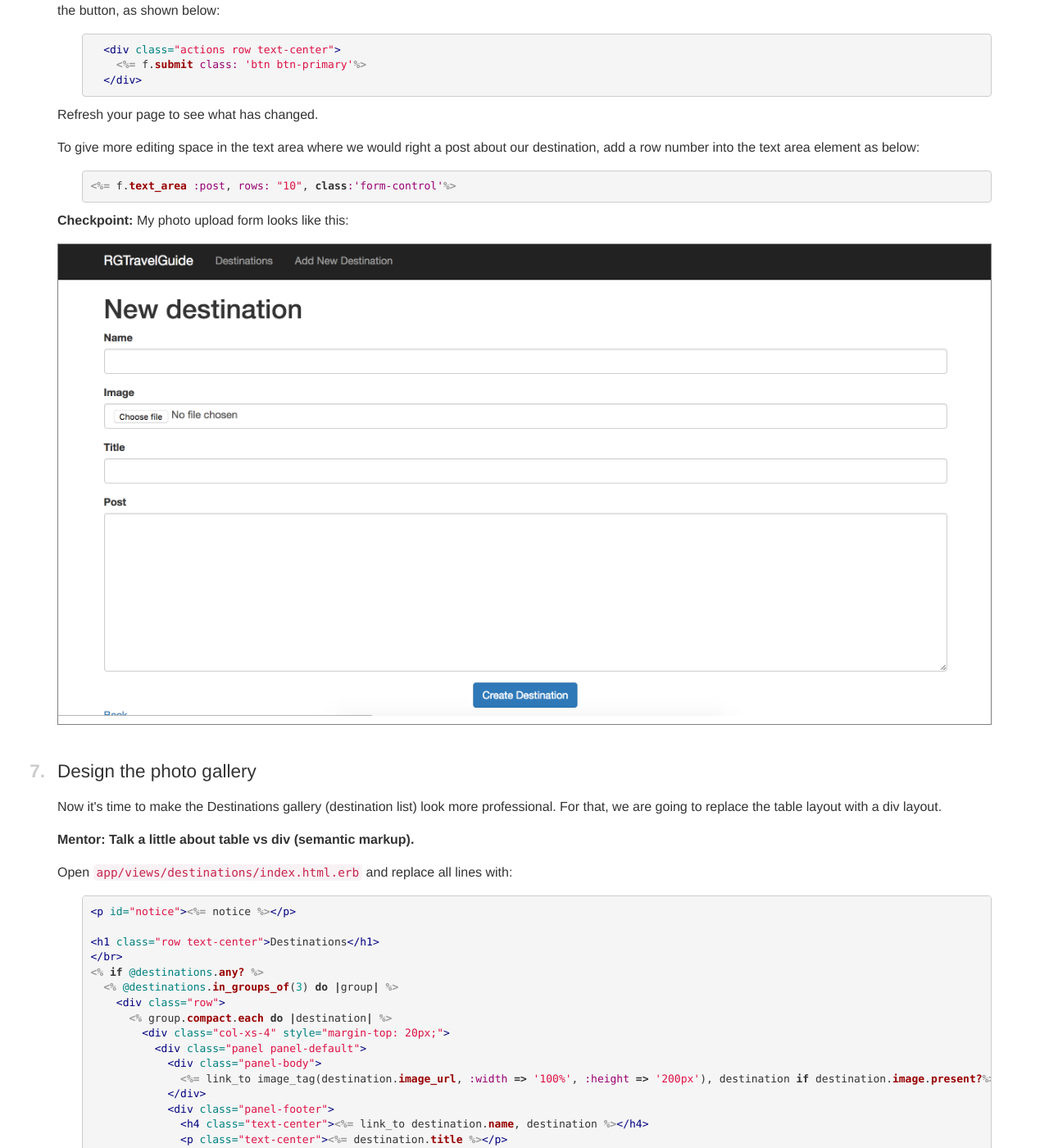
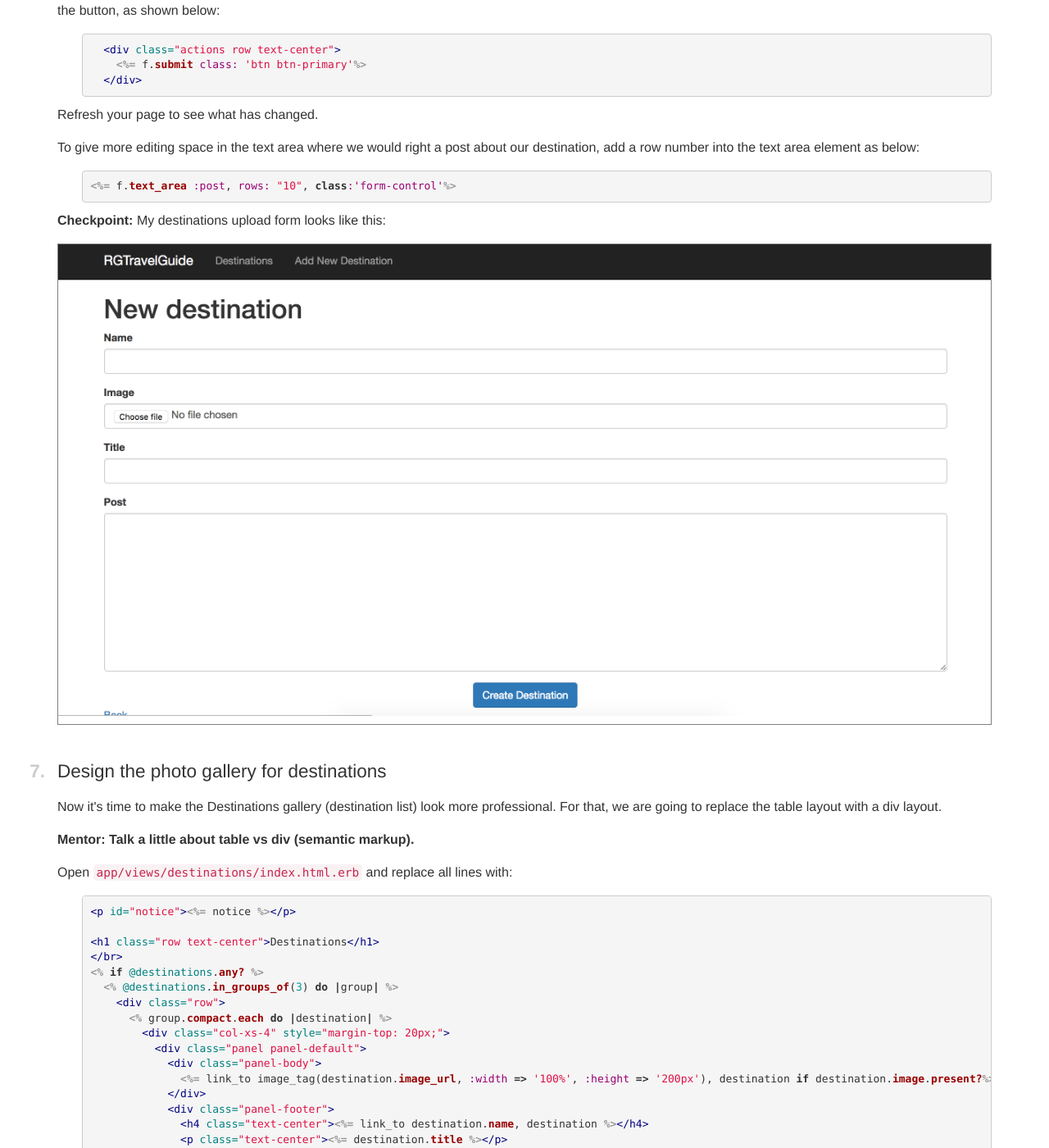
Before and after one commit to railsgirlsmy/guides, a Jekyll site: the page built from _pages/guide-travel-app.html, in a window 1280 px wide and 1400 px high, scrolled down 10154 px. Shown: the whole window at 82% size. Built offline with Jekyll 4.4.1, drawn with Linux system fonts in a browser that asks for light colours; nearby versions of some CDN libraries.

Commit message:
removed references to photo objects

```diff
--- a/_pages/guide-travel-app.html
+++ b/_pages/guide-travel-app.html
@@ -367,11 +367,11 @@ mount_uploader :image, ImageUploader
 <%= f.text_area :post, rows: "10", class:'form-control'%>
 {% endhighlight %}
 
-<p><strong>Checkpoint:</strong> My photo upload form looks like this:</p>
+<p><strong>Checkpoint:</strong> My destinations upload form looks like this:</p>
 
 <img src="../images/guides/travelapp/08-form.png" alt="" class="img-responsive center-block" style="border: 1px solid grey;">
 
-<h3 id="design-the-photo-gallery"><em>7.</em>Design the photo gallery</h3>
+<h3 id="design-the-photo-gallery"><em>7.</em>Design the photo gallery for destinations</h3>
 
 <p>Now it's time to make the Destinations gallery (destination list) look more professional. For that, we are going to replace the table layout with a div layout.</p>
 
```
